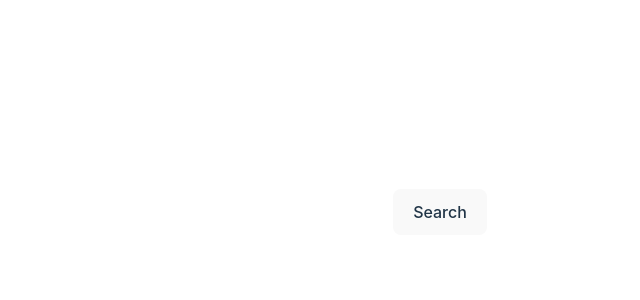
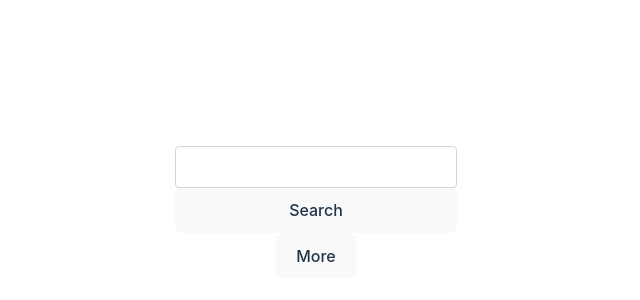
Before and after one commit to Damianpad/book-score, a React (Vite) app: page / in a window 1280 px wide. Shown: the part 188-488 px from the top of the page, without its empty margins (324-964 px from the left). Built offline with nearby package versions, Linux system fonts and the light colour scheme.

Commit message:
fix: fixed search not clearing after a search. Removed if successful cond in search

```diff
--- a/src/components/Book/Book.jsx
+++ b/src/components/Book/Book.jsx
@@ -1,25 +1,21 @@
 import { useEffect, useState } from "react";
-import './Book.css'
+import "./Book.css";
 
 const Book = (props) => {
   console.log(props.cover);
-  if (props.cover == undefined){
+  if (props.cover == undefined) {
     console.log("no cover");
   }
 
   return (
-
-    <section className="bookContainer" >
-      <section className="imgContainer">
-        <img
-          src={props.cover}
-          alt=""
-        />
+    <section className="bookContainer flex flex-row">
+      <section className="imgContainer ">
+        <img src={props.cover} alt="" className=" w-32 h-40 sm:w-60 sm:h-60" />
       </section>
-      <section className="infoContainer">
-        <h2 className="text-4xl">{props.title}</h2>
+      <section className="infoContainer flex flex-col">
+        <h2 className="text-2xl">{props.title}</h2>
         <p>{props.author}</p>
-        <p>{props.summary}</p>
+        {/* <p className="text-xm"> {props.summary}</p> */}
 
         {/* Book Rating Component */}
         {/* Add/Remove Component */}
--- a/src/components/Search/Search.jsx
+++ b/src/components/Search/Search.jsx
@@ -15,7 +15,14 @@ const Search = () => {
     setBookName(event.target.value);
   };
 
+  const handleKeyPress = (event) => {
+    if (event.key === "Enter") {
+      searchBook();
+    }
+  };
+
   const searchBook = () => {
+    setSearchResults([]);
     const apiUrl = `https://openlibrary.org/search.json?q=${bookName}`;
     console.log(counter);
     fetch(apiUrl)
@@ -41,18 +48,26 @@ const Search = () => {
     setSearchResults(results.docs.slice(counter, base));
   };
 
-  if (successful) {
   return (
     <>
-        <Search />
+      <section className="flex flex-col justify-between">
+        <input
+          type="text"
+          value={bookName}
+          onChange={handleInputChange}
+          onKeyDown={handleKeyPress}
+          className="px-4 py-2 border border-gray-300 rounded focus:outline-none focus:ring focus:border-blue-300"
+        />
+        <button onClick={searchBook}>Search</button>
+      </section>
+
+      {error && <p>{error}</p>}
       <section>
         <ul>
           {searchResults.map((book, index) => (
             <li key={index}>
               <Book
-                  author={
-                    book.author_name ? book.author_name.join(", ") : "N/A"
-                  }
+                author={book.author_name ? book.author_name.join(", ") : "N/A"}
                 title={book.title}
                 cover={
                   book.cover_i == undefined
@@ -68,15 +83,6 @@ const Search = () => {
       <button onClick={moreBooks}>More</button>
     </>
   );
-  }
-
-  return (
-    <>
-      <input type="text" value={bookName} onChange={handleInputChange} />
-      <button onClick={searchBook}>Search</button>
-      {error && <p>{error}</p>}
-    </>
-  );
 };
 
 export default Search;
```
Lines whose indentation alone changed are shown as unchanged.
